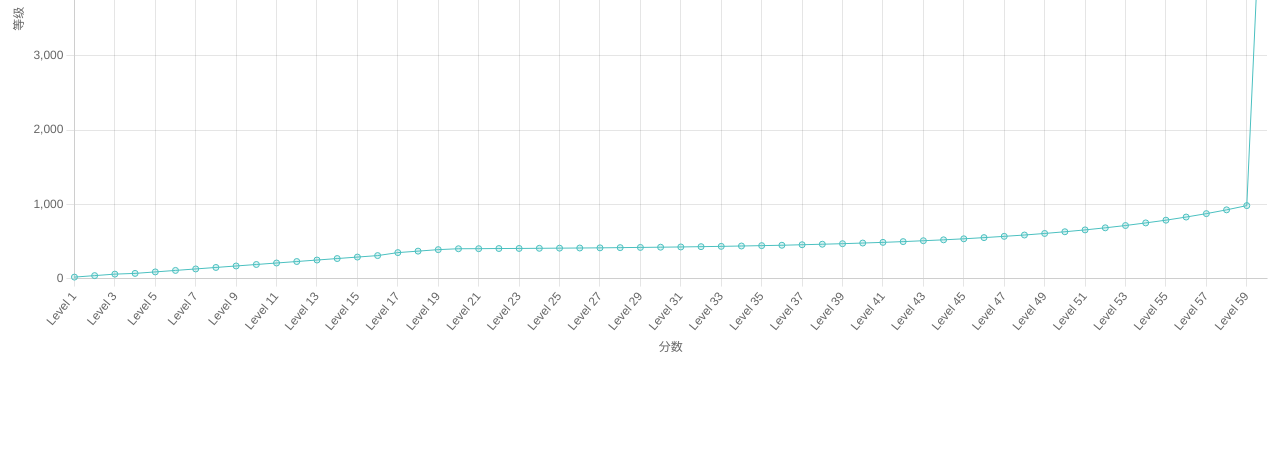
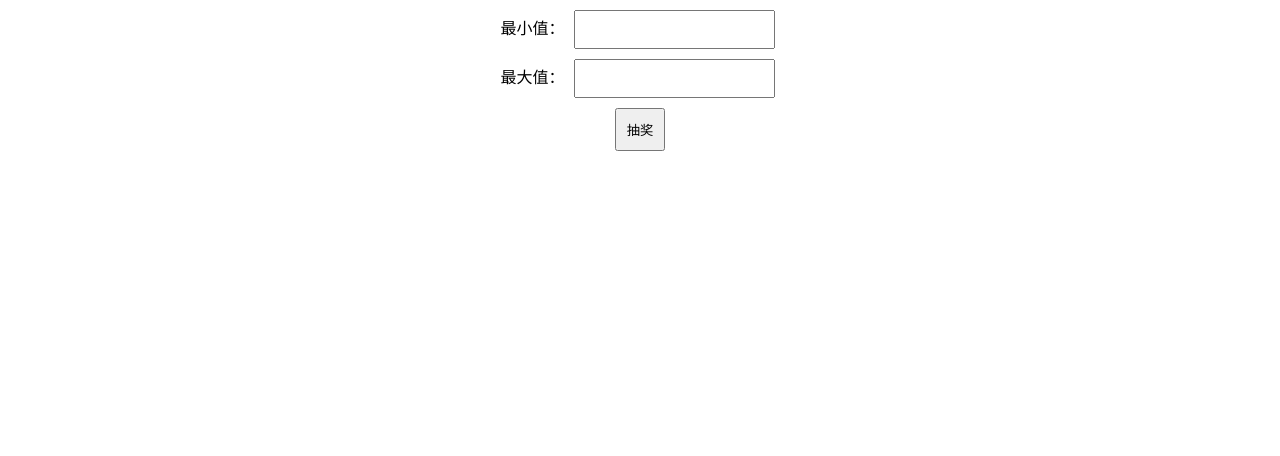
Before and after one commit to Tukeping/level-system, a website: page index.html in a window 1280 px wide. Shown: the part 344-800 px from the top of the page. Drawn offline with nearby package versions, Linux system fonts and the light colour scheme.

Commit message:
feat: random pick user

```diff
--- a/chart.js
+++ /dev/null
@@ -1,122 +0,0 @@
-function sigmoid(x, L, k, x0) {
-    return L / (1 + Math.exp(-k * (x - x0)));
-}
-
-function hyperbolic_curve(x, a, b, c, d) {
-    return a / (x - b) + c * x + d;
-}
-
-function exponential_curve(x, a, b, c) {
-    return a * Math.exp(b * (x - 19)) + c;
-}
-
-function createScores(L, k, x0) {
-    const levels = Array.from({ length: 60 }, (_, i) => i + 1);
-    const scores = levels.map(level => Math.round(sigmoid(level, L, k, x0)));
-
-    // 数据修正，使得等级1到19的分数按照设定值
-    for (let i = 0; i < 19; i++) {
-        scores[i] = initial_scores[i + 1];
-    }
-
-    // 使用指数函数调整19级到60级之间的分数
-    const a = 12;
-    const b = 0.1;
-    const c = scores[18];
-    for (let i = 19; i < 60; i++) {
-        scores[i] = Math.round(exponential_curve(i, a, b, c));
-    }
-    scores[59] = 7000; // 设定60级的分数为7000分
-
-    // 确保每个等级的分数都是递增的
-    for (let i = 1; i < scores.length; i++) {
-        if (scores[i] <= scores[i - 1]) {
-            scores[i] = scores[i - 1] + 1;
-        }
-    }
-
-    return scores;
-}
-
-
-const initial_scores = {
-  19: 390,
-  18: 370,
-  17: 350,
-  16: 310,
-  15: 290,
-  14: 270,
-  13: 250,
-  12: 230,
-  11: 210,
-  10: 190,
-  9: 170,
-  8: 150,
-  7: 130,
-  6: 110,
-  5: 90,
-  4: 70,
-  3: 60,
-  2: 40,
-  1: 20
-};
-
-const L_input = document.getElementById('L');
-const k_input = document.getElementById('k');
-const x0_input = document.getElementById('x0');
-const chart_canvas = document.getElementById('chart');
-
-let chart;
-
-function updateChart() {
-    if (chart) {
-        chart.destroy();
-    }
-
-    const L = parseFloat(L_input.value);
-    const k = parseFloat(k_input.value);
-    const x0 = parseFloat(x0_input.value);
-
-    const scores = createScores(L, k, x0);
-    const chartData = {
-        labels: scores.map((_, i) => `Level ${i + 1}`),
-        datasets: [{
-            label: '分数',
-            data: scores,
-            borderColor: 'rgba(75, 192, 192, 1)',
-            backgroundColor: 'rgba(75, 192, 192, 0.2)',
-            borderWidth: 1
-        }]
-    };
-
-    const config = {
-        type: 'line',
-        data: chartData,
-        options: {
-            scales: {
-                x: {
-                    display: true,
-                    title: {
-                        display: true,
-                        text: '分数'
-                    }
-                },
-                y: {
-                    display: true,
-                    title: {
-                        display: true,
-                        text: '等级'
-                    }
-                }
-            }
-        }
-    };
-
-    chart = new Chart(chart_canvas, config);
-}
-
-L_input.addEventListener('change', updateChart);
-k_input.addEventListener('change', updateChart);
-x0_input.addEventListener('change', updateChart);
-
-updateChart();
--- a/index.html
+++ b/index.html
@@ -1,27 +1,66 @@
 <!DOCTYPE html>
-<html lang="en">
+<html lang="zh">
+
 <head>
   <meta charset="UTF-8">
   <meta name="viewport" content="width=device-width, initial-scale=1.0">
-    <title>等级分数曲线图</title>
-    <script src="https://cdn.jsdelivr.net/npm/chart.js"></script>
+  <title>随机抽奖</title>
+  <style>
+    body {
+      display: flex;
+      flex-direction: column;
+      align-items: center;
+      justify-content: center;
+      min-height: 100vh;
+      margin: 0;
+      font-family: 'Segoe UI', Tahoma, Geneva, Verdana, sans-serif;
+    }
+
+    input, button {
+      padding: 10px;
+      margin: 5px;
+    }
+  </style>
 </head>
+
 <body>
+  <h1>随机抽奖</h1>
   <div>
-        <label for="L">L: </label>
-        <input type="number" id="L" value="7000">
+    <label for="min">最小值：</label>
+    <input type="number" id="min" />
   </div>
   <div>
-        <label for="k">k: </label>
-        <input type="number" id="k" value="0.25" step="0.01">
+    <label for="max">最大值：</label>
+    <input type="number" id="max" />
   </div>
-    <div>
-        <label for="x0">x0: </label>
-        <input type="number" id="x0" value="30">
-    </div>
-    <div>
-        <canvas id="chart"></canvas>
-    </div>
-    <script src="chart.js"></script>
+  <button id="draw">抽奖</button>
+  <h2 id="result"></h2>
+
+  <script>
+    function getRandomInt(min, max) {
+      min = Math.ceil(min);
+      max = Math.floor(max);
+      return Math.floor(Math.random() * (max - min + 1)) + min;
+    }
+
+    document.getElementById("draw").addEventListener("click", function() {
+      const min = parseInt(document.getElementById("min").value);
+      const max = parseInt(document.getElementById("max").value);
+
+      if (isNaN(min) || isNaN(max)) {
+        alert("请填写最小值和最大值");
+        return;
+      }
+
+      if (min > max) {
+        alert("最小值不能大于最大值");
+        return;
+      }
+
+      const winningNumber = getRandomInt(min, max);
+      document.getElementById("result").innerText = "中奖数字是: " + winningNumber;
+    });
+  </script>
 </body>
+
 </html>
```
Lines whose indentation alone changed are shown as unchanged.
